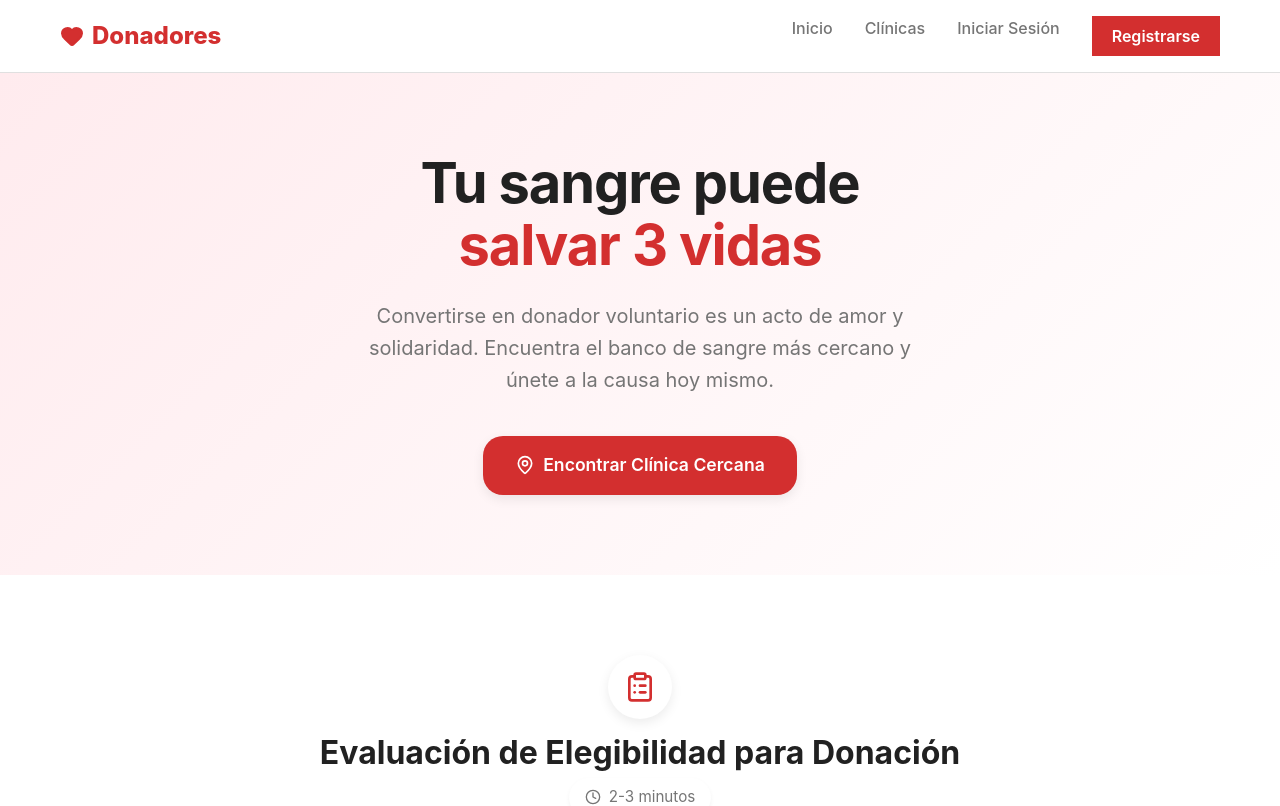
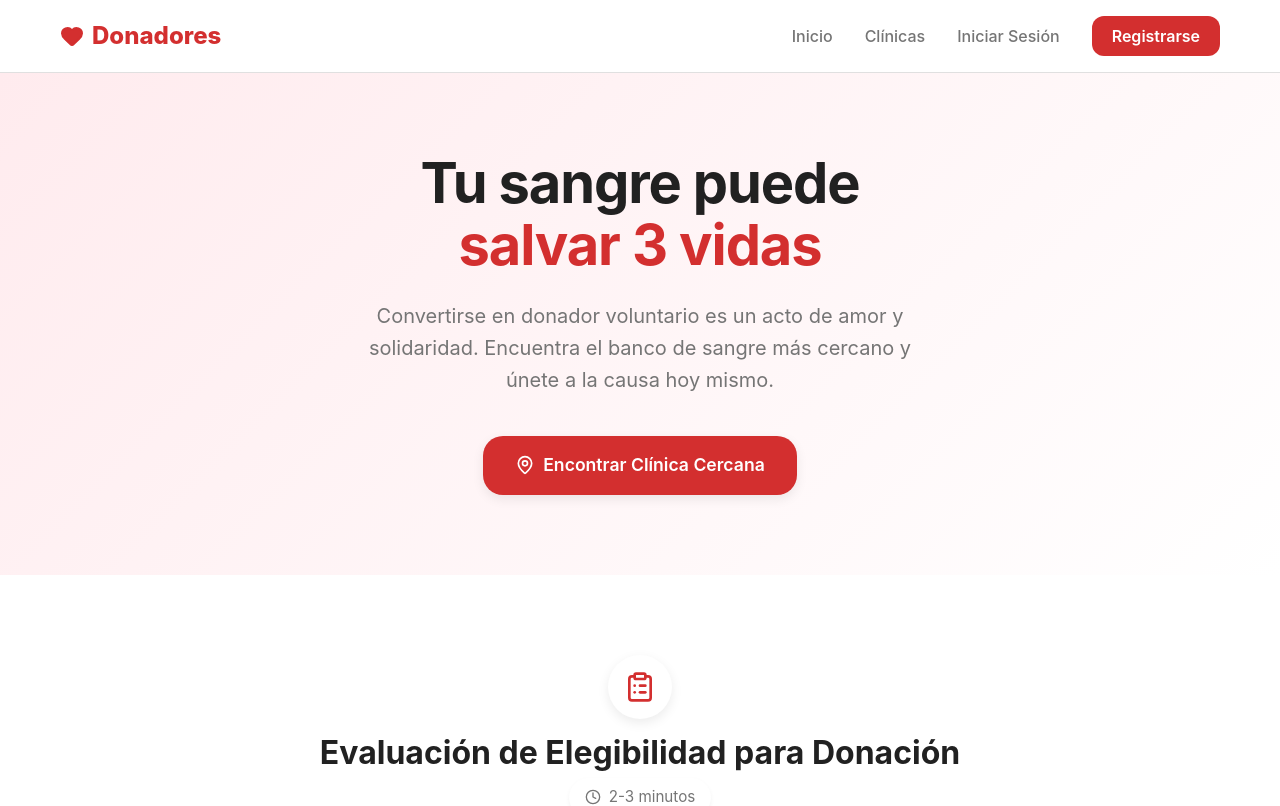
Before and after one commit to Daniel-CruzK26/Pagina-web-Donadores-de-Sangre, a React (Vite) app: page / in a window 1280 px wide. Shown: the top 806 px of the page. Built offline with nearby package versions, Linux system fonts and the light colour scheme; no server answers.

Commit message:
cambios css

```diff
--- a/src/App.css
+++ b/src/App.css
@@ -44,16 +44,34 @@
 .nav-links {
   display: flex;
   gap: 2rem;
+  align-items: center;
 }
 
 .nav-link {
   font-weight: 500;
   color: var(--text-secondary);
   transition: var(--transition-fast);
+  display: inline-flex;
+  align-items: center;
 }
 
 .nav-link:hover {
   color: var(--primary-color);
+}
+
+.nav-button-register {
+  background-color: var(--primary-color);
+  color: white !important;
+  padding: 0.5rem 1.25rem;
+  border-radius: var(--radius-md);
+  font-weight: 600;
+  transition: var(--transition-fast);
+}
+
+.nav-button-register:hover {
+  background-color: var(--primary-dark);
+  transform: translateY(-1px);
+  box-shadow: var(--shadow-md);
 }
 
 /* Hero Section */
@@ -92,6 +110,7 @@
   transition: var(--transition-normal);
   display: inline-flex;
   align-items: center;
+  justify-content: center;
   gap: 0.5rem;
   box-shadow: var(--shadow-md);
 }
@@ -507,10 +526,18 @@
   display: none !important;
 }
 
+/* Controles de Leaflet - deben estar por debajo del navbar */
+.leaflet-control-container,
+.leaflet-top,
+.leaflet-bottom {
+  z-index: 400 !important;
+}
+
 /* Custom Zoom Controls - Red Rounded Buttons */
 .leaflet-control-zoom {
   border: none !important;
   box-shadow: var(--shadow-md) !important;
+  z-index: 500 !important;
 }
 
 .leaflet-control-zoom a {
--- a/src/components/Navbar.jsx
+++ b/src/components/Navbar.jsx
@@ -86,14 +86,7 @@ const Navbar = () => {
               <Link to="/login" className="nav-link">Iniciar Sesión</Link>
               <Link
                 to="/signup"
-                className="nav-link"
-                style={{
-                  backgroundColor: 'var(--primary-color)',
-                  color: 'white',
-                  padding: '0.5rem 1.25rem',
-                  borderRadius: 'var(--border-radius-md)',
-                  fontWeight: '600'
-                }}
+                className="nav-link nav-button-register"
               >
                 Registrarse
               </Link>
```
